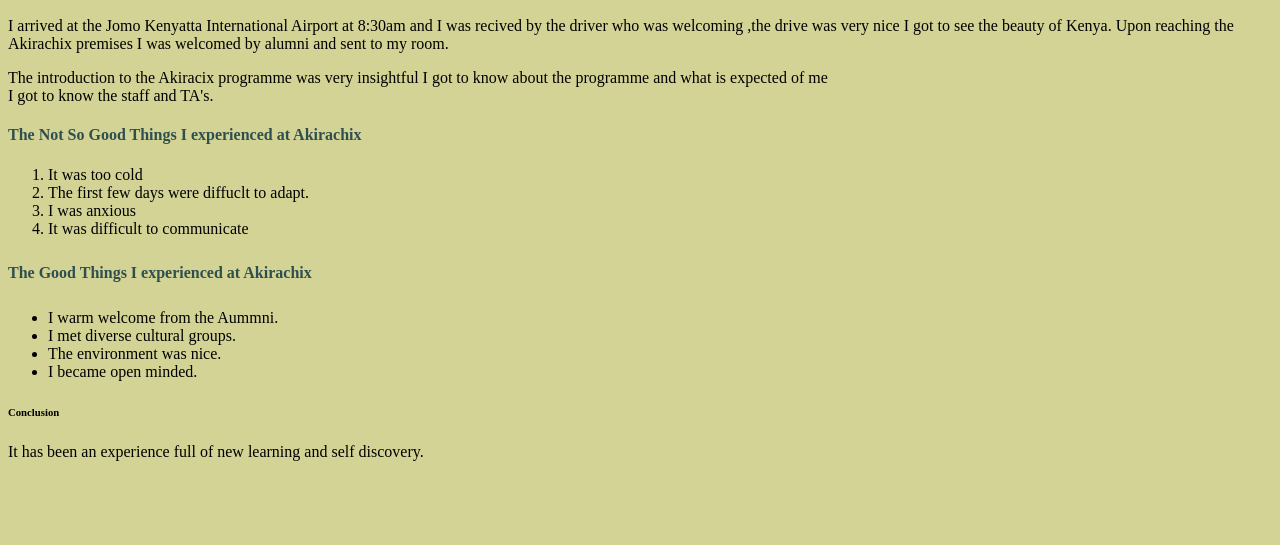
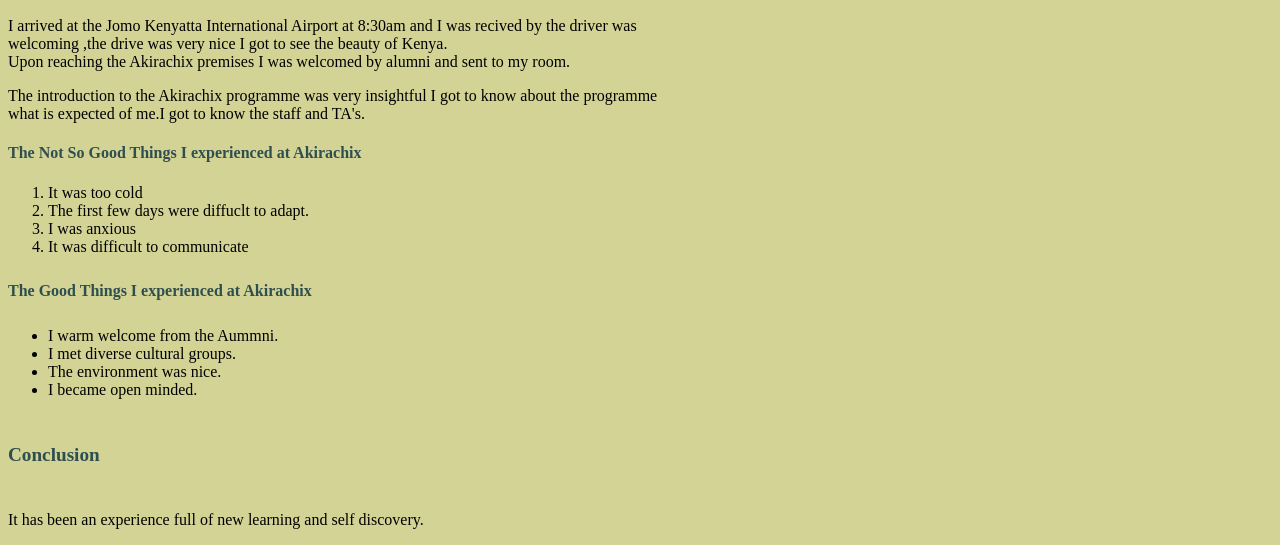
Before and after one commit to tunuwaziri/My-first-website, a plain HTML site: page index.html in a window 1280 px wide. Shown: the part 695-1240 px from the top of the page. Before the commit the page ends 1172 px from the top, so only its background shows below. Drawn offline with Linux system fonts and the light colour scheme.

Commit message:
edited font

```diff
--- a/index.html
+++ b/index.html
@@ -11,9 +11,9 @@
     <p>My name is Tunu Waziri, I come from Tanzania.This website contains a summary of <br>my 2 weeks at Akirachix from the day I arrived.</p>
     <h3 style="color:darkslategray">Arrival From The Airport</h3>
     <img src="https://upload.wikimedia.org/wikipedia/commons/8/87/Jomo_Kenyatta_International_Airport_%28JKIA%29.jpg" alt="Airport" style="height: 400px;"width: 500px;>
-    <p>I arrived at the Jomo Kenyatta International Airport at 8:30am and I was recived by the driver who was welcoming ,the drive was very nice
-    I got to see the beauty of Kenya. Upon reaching the Akirachix premises I was welcomed by alumni and  sent to my room.</p>
-    <p>The introduction to the Akiracix programme was very insightful I got to know about the programme and what is expected of me<br>I got to know the staff and TA's.
+    <p>I arrived at the Jomo Kenyatta International Airport at 8:30am and I was recived by the driver was<br> welcoming ,the drive was very nice
+    I got to see the beauty of Kenya.<br> Upon reaching the Akirachix premises I was welcomed by alumni and  sent to my room.</p>
+    <p>The introduction to the Akirachix programme was very insightful I got to know about the programme <br> what is expected of me.I got to know the staff and TA's.
      <h4 style="color:darkslategrey;">The Not So Good Things I experienced at Akirachix</h4>
     <ol>
         <li> It was too cold</li>
@@ -31,7 +31,7 @@
         <li>I became open minded.</li>
 
     </Ul>
-        <h6 sytle= "font-size: medium">Conclusion</h6>
+        <h6 style="font-size: larger;color: darkslategray;">Conclusion</h6>
         <P>It has been an experience full of new learning and self discovery.</P>
 
 </body>
```
